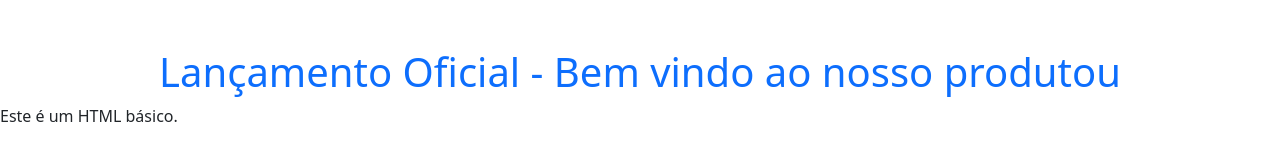
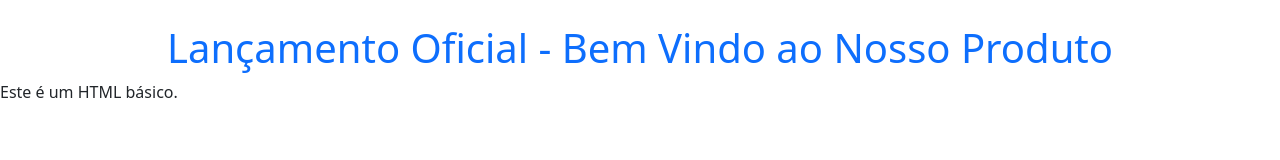
Before and after one commit to lucasfornari/meu-projeto-web, a plain HTML site: page index.html in a window 1280 px wide. Drawn offline with nearby package versions, Linux system fonts and the light colour scheme.

Commit message:
origin main

```diff
--- a/index.html
+++ b/index.html
@@ -7,7 +7,7 @@
     <link href="https://cdn.jsdelivr.net/npm/bootstrap@5.3.0/dist/css/bootstrap.min.css" rel="stylesheet">
 </head>
 <body>
-    <h1 class="text-center text-primary mt-5">Lançamento Oficial - Bem vindo ao nosso produtou </h1>
+    <h1 class="text-center text-primary mt-4">Lançamento Oficial - Bem Vindo ao Nosso Produto </h1>
     <p>Este é um HTML básico.</p>
 </body>
 </html>
```
